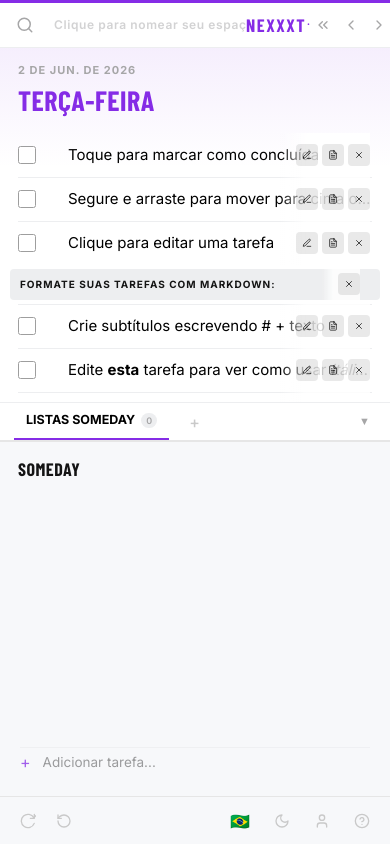
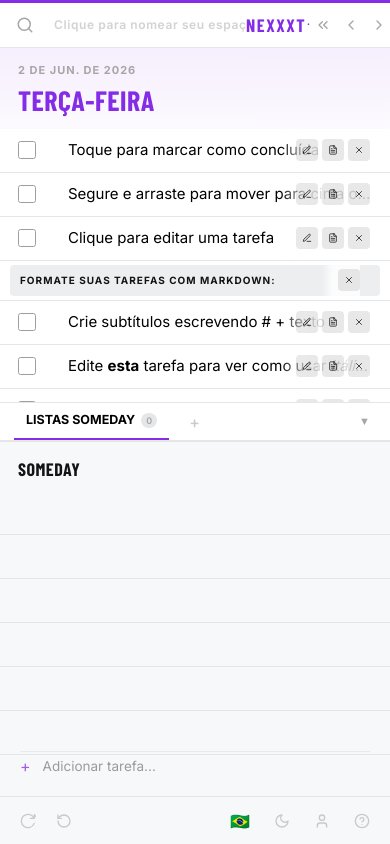
Before and after one commit to alexmeirelles/minima_list, a Next.js app: page / in a window 390 px wide. Built offline with nearby package versions, Linux system fonts and the light colour scheme; a web font is replaced by a local one.

Commit message:
feat(ui): add signature TeuxDeux ruled notebook lines and crisp task dividers across all columns

```diff
--- a/src/app/globals.css
+++ b/src/app/globals.css
@@ -16,7 +16,7 @@
   --focus-outline-color: #852CE6;
 
   /* Todo items */
-  --todo-border-color: #edeef0;
+  --todo-border-color: #e5e6e8;
   --todo-header-background: #edeef0;
   --todo-header-text-color: #141414;
   --todo-past-text-color: #a6a6a7;
@@ -241,26 +241,36 @@ body {
 .todo__list {
   flex: 1;
   overflow-y: auto;
-  padding: 4px 0;
+  position: relative;
+  /* Signature TeuxDeux lined notebook ruled paper effect */
+  background-image: repeating-linear-gradient(
+    transparent,
+    transparent 33px,
+    var(--todo-border-color) 33px,
+    var(--todo-border-color) 34px
+  );
+  background-size: 100% 34px;
 }
 
 /* Single Todo List Item */
 .todo__list-item {
   display: flex;
-  align-items: flex-start;
+  align-items: center;
   padding: 0 20px;
-  height: var(--todo-item-height); /* ~34px */
+  height: 34px;
   position: relative;
   cursor: grab;
   user-select: none;
+  border-bottom: 1px solid var(--todo-border-color);
+  background: var(--app-background);
+}
+
+.todo--secondary .todo__list-item {
+  background: var(--someday-list-background);
 }
 
 .todo__list-item:active {
   cursor: grabbing;
-}
-
-.todo__list-item + .todo__list-item:not(.is-heading) .todo-content {
-  border-top: 1px solid var(--todo-border-color);
 }
 
 .todo-content {
@@ -1018,9 +1028,20 @@ body {
     letter-spacing: 1px;
   }
 
+  .todo__list {
+    background-image: repeating-linear-gradient(
+      transparent,
+      transparent 43px,
+      var(--todo-border-color) 43px,
+      var(--todo-border-color) 44px
+    );
+    background-size: 100% 44px;
+  }
+
   .todo__list-item {
     height: 44px; /* Touch-friendly tap target */
     padding: 0 18px;
+    border-bottom: 1px solid var(--todo-border-color);
   }
 
   .todo-content {
```
